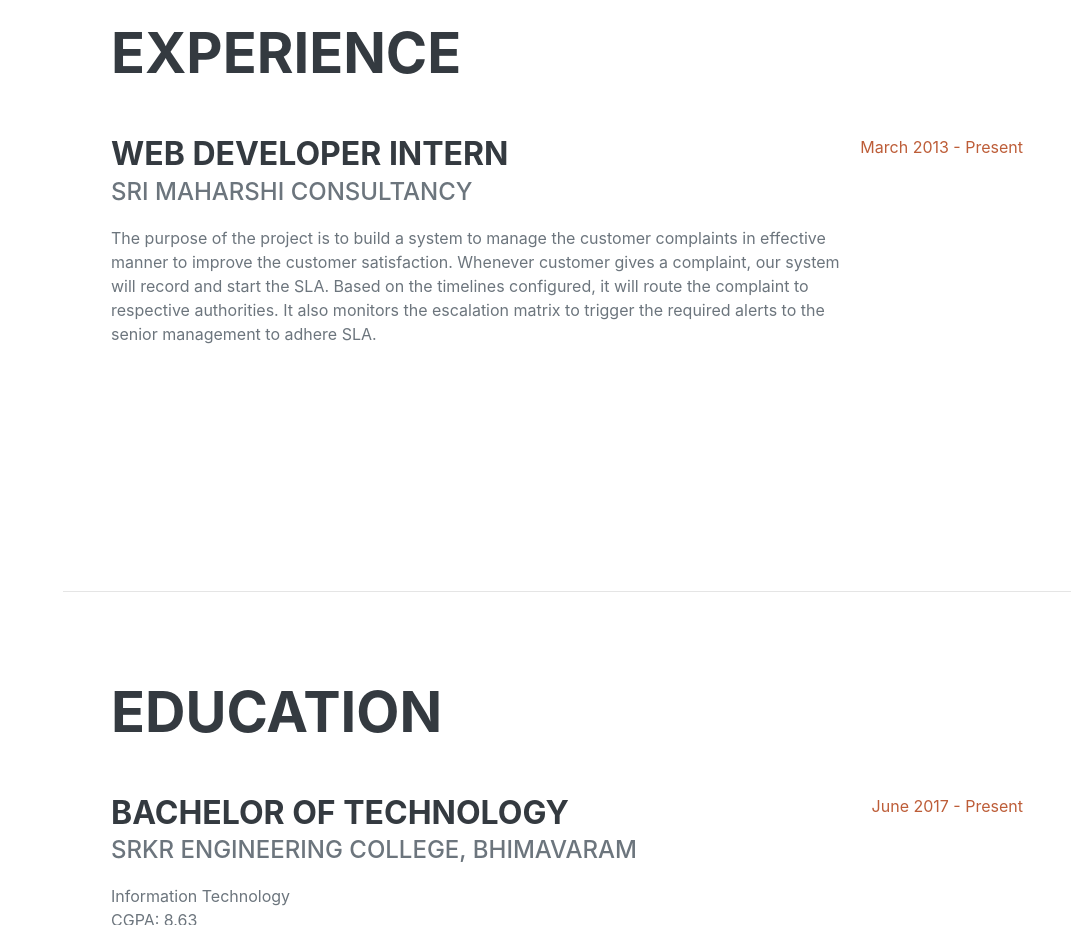
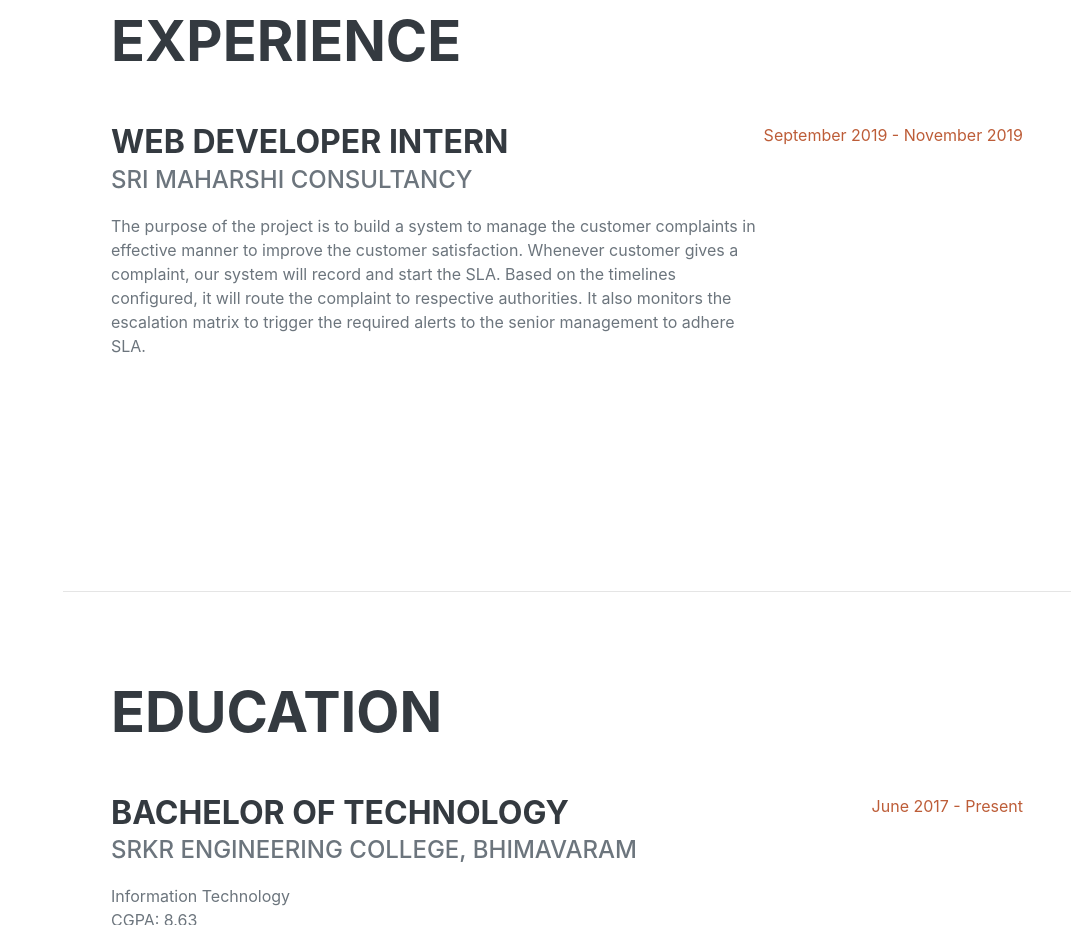
Before and after one commit to dhananjayvarmag/dhananjayvarmag.github.io, a plain HTML site: page index.html in a window 1280 px wide. Shown: the part 1020-1945 px from the top of the page, without its empty margins (209-1280 px from the left). Drawn offline with nearby package versions, Linux system fonts and the light colour scheme; a web font is replaced by a local one.

Commit message:
Update index.html

```diff
--- a/index.html
+++ b/index.html
@@ -70,7 +70,7 @@
                             <p>The purpose of the project is to build a system to manage the customer
 complaints in effective manner to improve the customer satisfaction. Whenever customer gives a complaint, our system will record and start the SLA. Based on the timelines configured, it will route the complaint to respective authorities. It also monitors the escalation matrix to trigger the required alerts to the senior management to adhere SLA.</p>
                         </div>
-                        <div class="flex-shrink-0"><span class="text-primary">March 2013 - Present</span></div>
+                        <div class="flex-shrink-0"><span class="text-primary">September 2019 - November 2019</span></div>
                     </div>
                 </div>
             </section>
```
